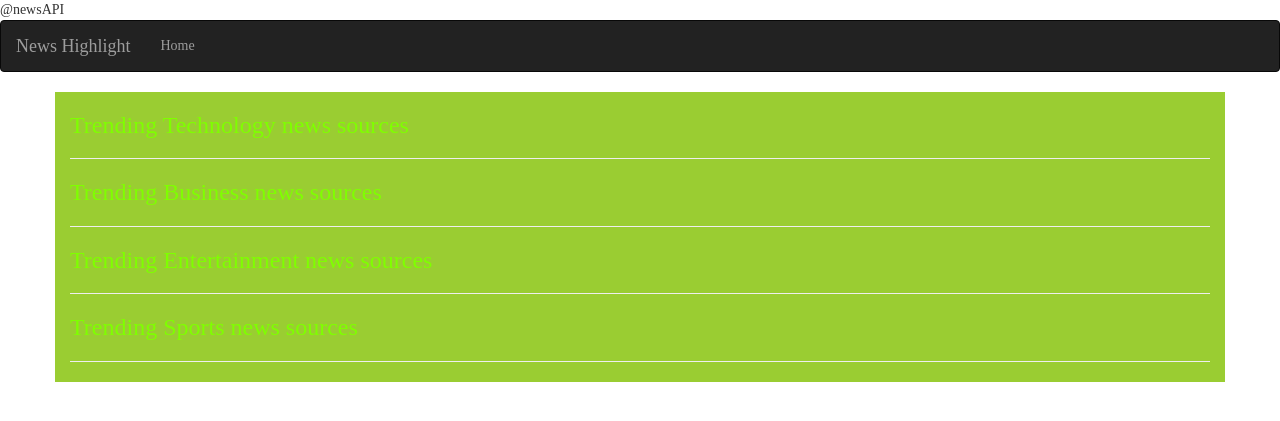
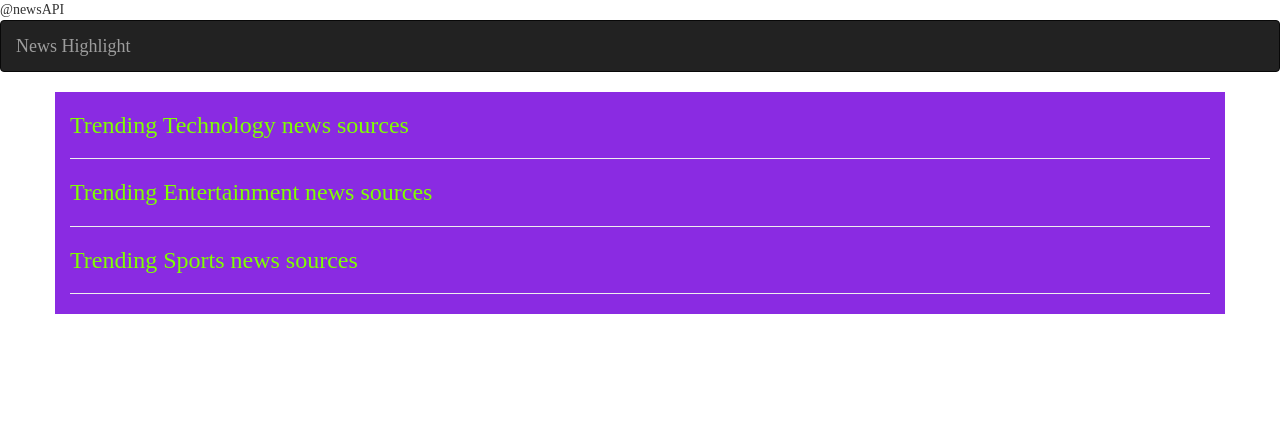
Before and after one commit to cossie14/News-Highlight, a Flask app: template app/templates/index.html in a window 1280 px wide. Shown: the top 421 px of the page. Run offline with Flask 2, Linux system fonts and the light colour scheme; the template is opened without the code that fills it, so the values that code supplies are empty; some libraries are stand-ins or nearby versions; some web fonts are replaced.

Commit message:
added changes

```diff
--- a/app/static/css/cossie.css
+++ b/app/static/css/cosie.css
@@ -1,5 +1,5 @@
 .container{
-background-color: yellowgreen;
+background-color: blueviolet
 
 }
 h3{
--- a/app/templates/base.html
+++ b/app/templates/base.html
@@ -7,7 +7,7 @@
  <link href="https://fonts.googleapis.com/css?family=Kaushan+Script" rel="stylesheet">
  <link href="https://fonts.googleapis.com/css?family=Gentium+Basic" rel="stylesheet">
  <link href="https://fonts.googleapis.com/css?family=Cookie&display=swap" rel="stylesheet">
- <link rel="stylesheet" href="{{url_for('static', filename='css/cossie.css')}}">
+ <link rel="stylesheet" href="{{url_for('static', filename='css/cosie.css')}}">
 
 {% endblock %}
 {% block navbar %}
--- a/app/templates/index.html
+++ b/app/templates/index.html
@@ -9,13 +9,6 @@
         <hr>
 
         {{ macro.displaySourceList(sources)}}
-
-
-
-        <h3> Trending Business news sources</h3>
-        <hr>
-
-        {{ macro.displaySourceList(business_sources)}}
 
 
 
--- a/app/templates/navbar.html
+++ b/app/templates/navbar.html
@@ -10,10 +10,7 @@
             </button>
             <a class="navbar-brand" href="/"> News Highlight </a>
         </div>
-        <div class="navbar-collapse collapse">
-            <ul class="nav navbar-nav">
-                <li><a href="/">Home</a></li>
-        </div>
+
 
     </div>
 </div>
```
